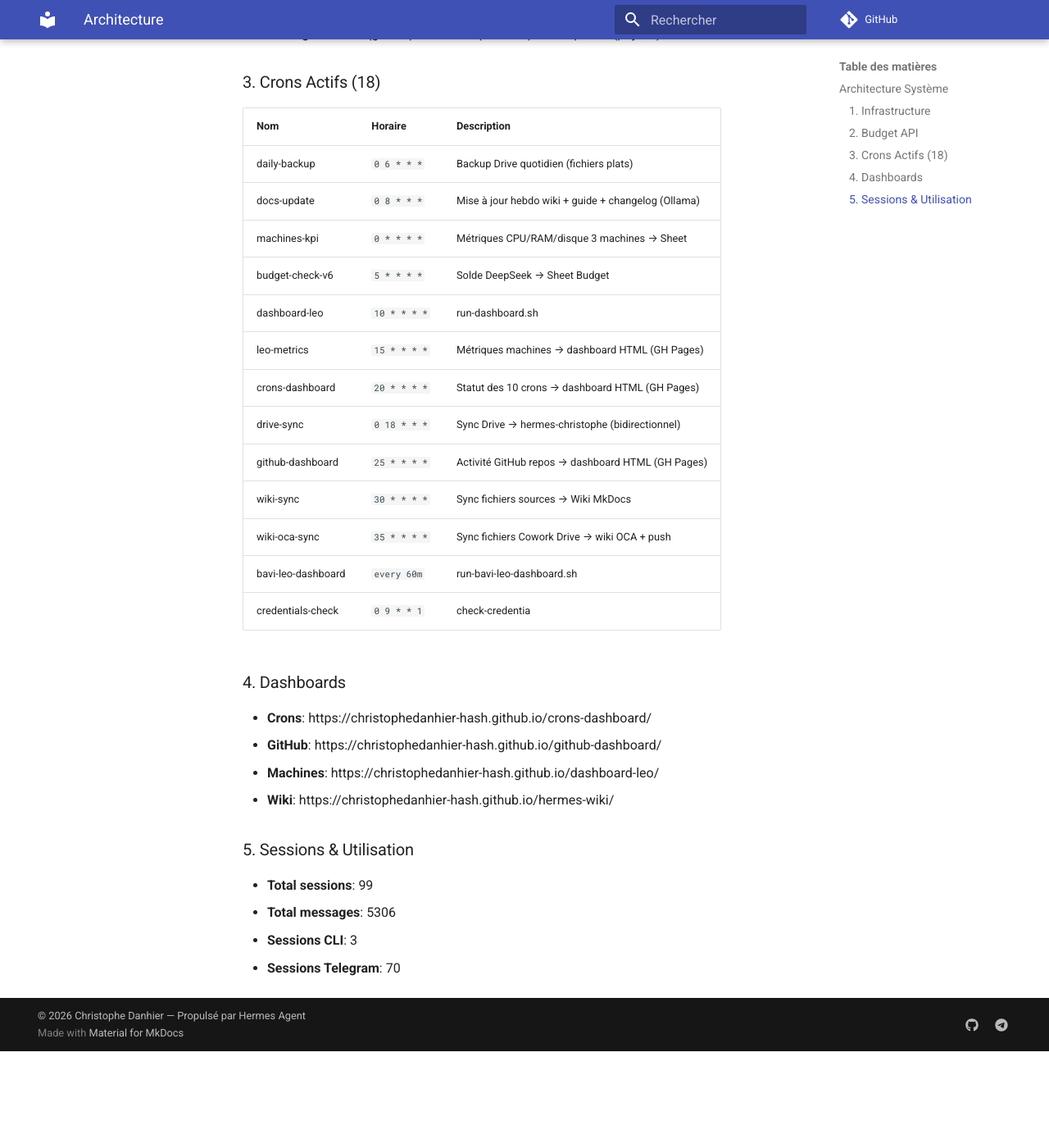
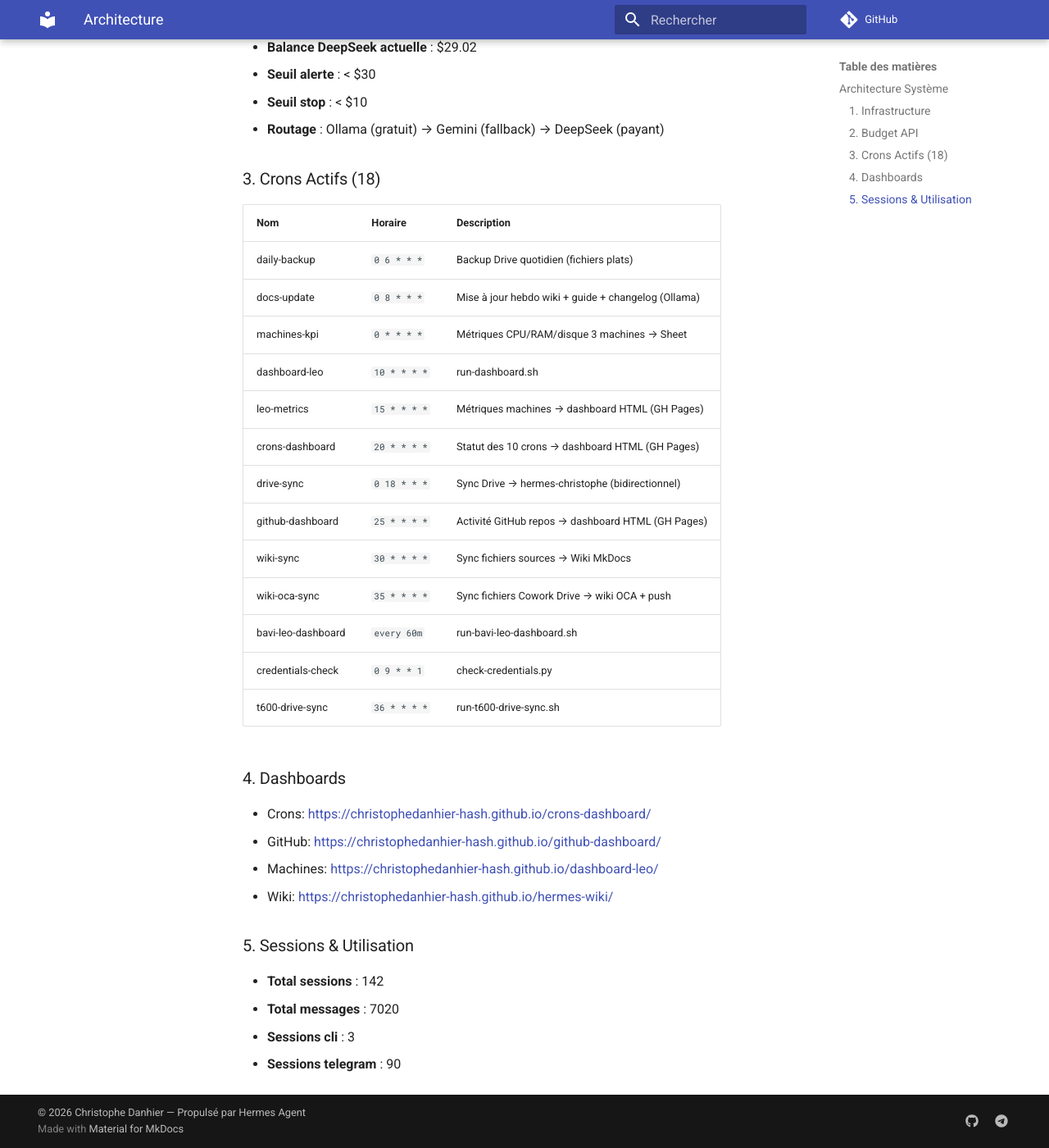
Before and after one commit to christophedanhier-hash/hermes-wiki, an MkDocs documentation site: the page built from docs/hermes/architecture.md, in a window 1280 px wide and 1400 px high, scrolled down 602 px. Shown: the whole window at 82% size. Built offline with MkDocs 1.6.1 and Material for MkDocs 9.7.7, drawn with Linux system fonts in a browser that asks for light colours; comment, search, counter and statistics services are not loaded; before the commit the page ends 1884 px from its top, so only the background shows below that; some of the changed text lies outside the part shown.

```diff
--- a/docs/hermes/architecture.md
+++ b/docs/hermes/architecture.md
@@ -1,24 +1,28 @@
 ## Architecture Système
 
 ### 1. Infrastructure
-- **Host LEO** (i7-7700K, 22GB RAM, 457GB, Ubuntu 26.04)
-- **Container Hermes** (Debian 13, Python 3.13, DeepSeek V4 Flash)
-- **Interface Chromebook** (Telegram)
-- **Ollama local** (qwen2.5:7b sur http://100.92.102.28:11434)
+
+| **Nom** | **Spécifications** |
+| --- | --- |
+| Host LEO | i7-7700K, 22GB RAM, 457GB, Ubuntu 26.04 |
+| Container Hermes | Debian 13, Python 3.13, DeepSeek V4 Flash |
+| Interface Chromebook | Telegram |
+| Ollama local | qwen2.5:7b sur http://100.92.102.28:11434 |
 
 ### 2. Budget API
-- **Balance DeepSeek actuelle**: $31.25
-- **Seuil alerte**: < $30
-- **Seuil stop**: < $10
-- **Routage**: Ollama (gratuit) → Gemini (fallback) → DeepSeek (payant)
+
+- **Balance DeepSeek actuelle** : $29.02
+- **Seuil alerte** : < $30
+- **Seuil stop** : < $10
+- **Routage** : Ollama (gratuit) → Gemini (fallback) → DeepSeek (payant)
 
 ### 3. Crons Actifs (18)
+
 | Nom | Horaire | Description |
-| --- | ------- | ----------- |
+| --- | --- | --- |
 | daily-backup | `0 6 * * *` | Backup Drive quotidien (fichiers plats) |
 | docs-update | `0 8 * * *` | Mise à jour hebdo wiki + guide + changelog (Ollama) |
 | machines-kpi | `0 * * * *` | Métriques CPU/RAM/disque 3 machines → Sheet |
-| budget-check-v6 | `5 * * * *` | Solde DeepSeek → Sheet Budget |
 | dashboard-leo | `10 * * * *` | run-dashboard.sh |
 | leo-metrics | `15 * * * *` | Métriques machines → dashboard HTML (GH Pages) |
 | crons-dashboard | `20 * * * *` | Statut des 10 crons → dashboard HTML (GH Pages) |
@@ -27,16 +31,19 @@
 | wiki-sync | `30 * * * *` | Sync fichiers sources → Wiki MkDocs |
 | wiki-oca-sync | `35 * * * *` | Sync fichiers Cowork Drive → wiki OCA + push |
 | bavi-leo-dashboard | `every 60m` | run-bavi-leo-dashboard.sh |
-| credentials-check | `0 9 * * 1` | check-credentia |
+| credentials-check | `0 9 * * 1` | check-credentials.py |
+| t600-drive-sync | `36 * * * *` | run-t600-drive-sync.sh |
 
 ### 4. Dashboards
-- **Crons**: https://christophedanhier-hash.github.io/crons-dashboard/
-- **GitHub**: https://christophedanhier-hash.github.io/github-dashboard/
-- **Machines**: https://christophedanhier-hash.github.io/dashboard-leo/
-- **Wiki**: https://christophedanhier-hash.github.io/hermes-wiki/
+
+- Crons: [https://christophedanhier-hash.github.io/crons-dashboard/](https://christophedanhier-hash.github.io/crons-dashboard/)
+- GitHub: [https://christophedanhier-hash.github.io/github-dashboard/](https://christophedanhier-hash.github.io/github-dashboard/)
+- Machines: [https://christophedanhier-hash.github.io/dashboard-leo/](https://christophedanhier-hash.github.io/dashboard-leo/)
+- Wiki: [https://christophedanhier-hash.github.io/hermes-wiki/](https://christophedanhier-hash.github.io/hermes-wiki/)
 
 ### 5. Sessions & Utilisation
-- **Total sessions**: 99
-- **Total messages**: 5306
-- **Sessions CLI**: 3
-- **Sessions Telegram**: 70
+
+- **Total sessions** : 142
+- **Total messages** : 7020
+- **Sessions cli** : 3
+- **Sessions telegram** : 90
--- a/mkdocs.yml
+++ b/mkdocs.yml
@@ -74,3 +74,8 @@ nav:
         - n8n — Automatisation: hermes/services/n8n.md
         - 📊 Dashboard n8n: hermes/dashboards/n8n.md
       - 📋 État des lieux: hermes/etat-des-lieux.md
+
+  - 🌐 Portail LEO:
+    - 🏛️ BAVI LEO: https://christophedanhier-hash.github.io/BAVI_LEO/
+    - 🧭 Voyages: https://christophedanhier-hash.github.io/voyages-wiki/
+    - 🔭 Wiki OCA: https://christophedanhier-hash.github.io/wiki-oca/
```
Also changed, not shown: docs/hermes/changelog.md (+11 -13 lines).
